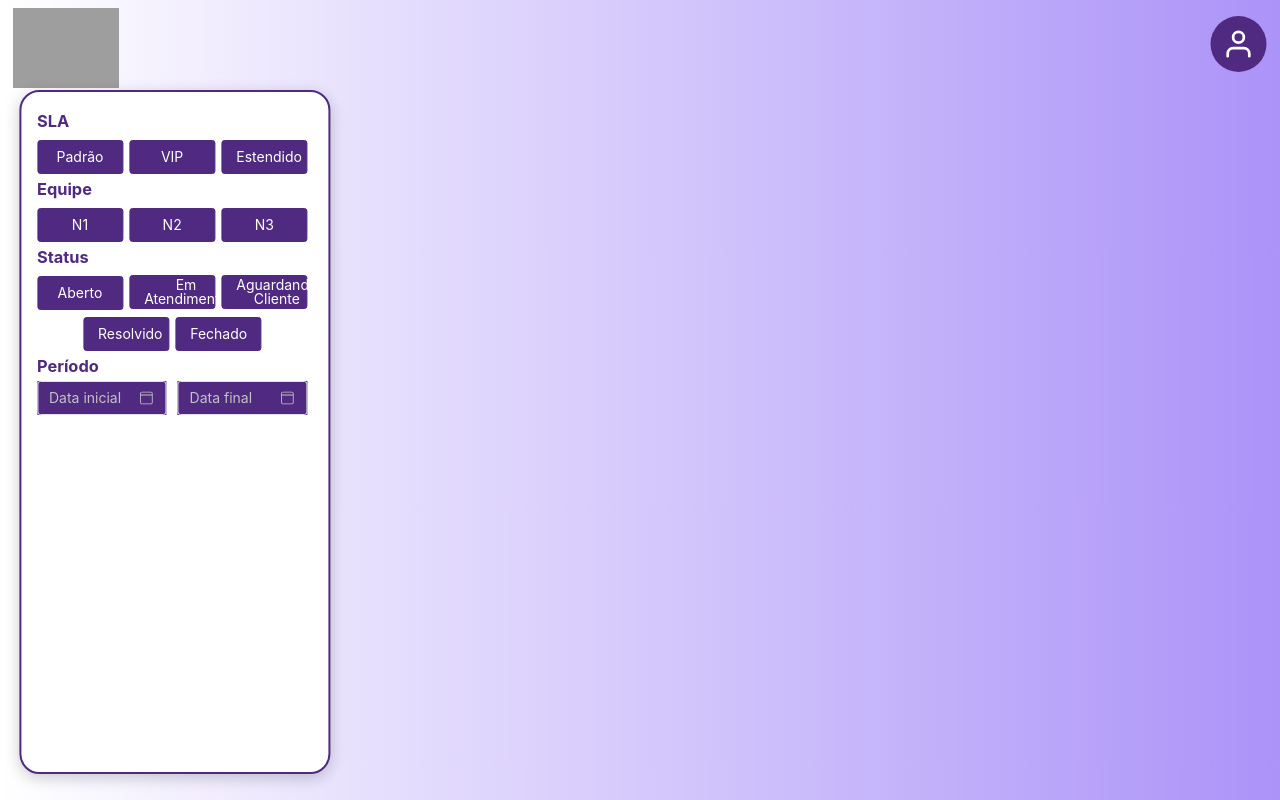
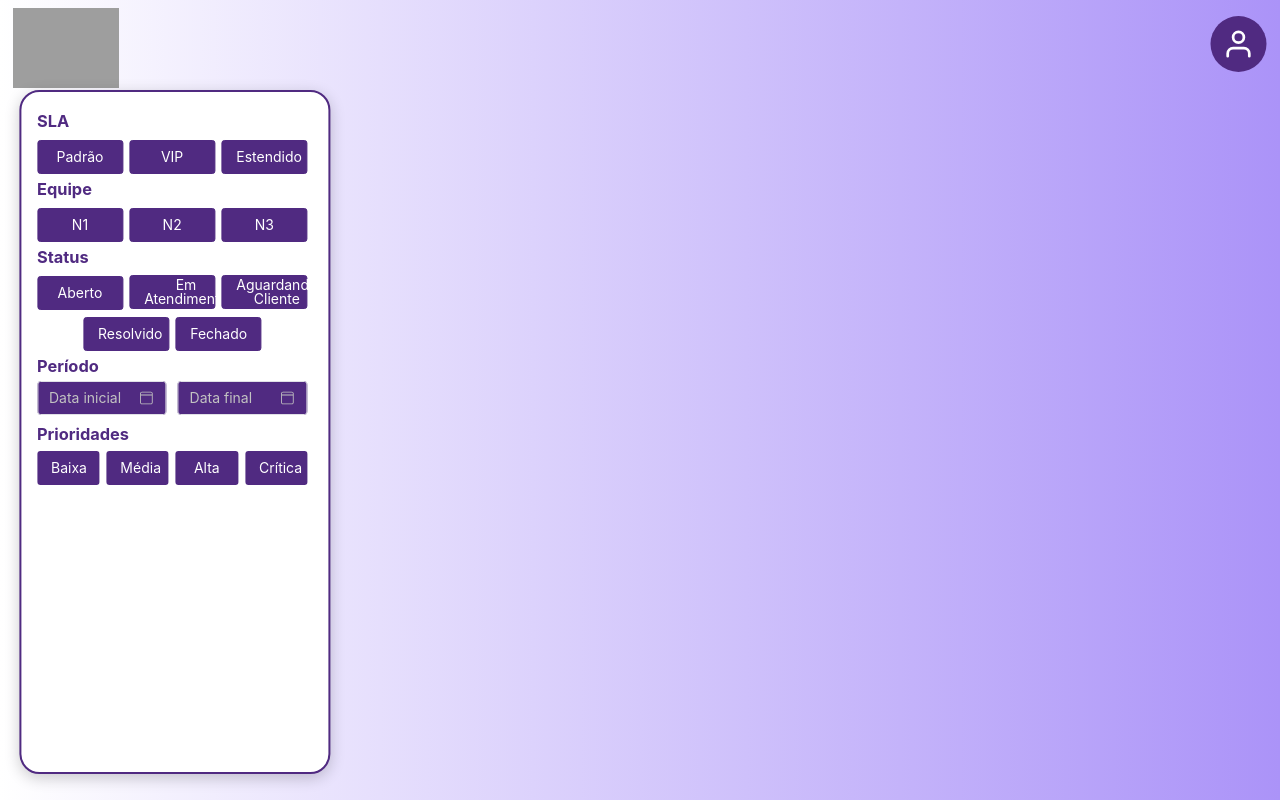
Before and after one commit to new-ge/API_6SEM_FRONT_END, a Vue app in the folder api_6sem_front_end/: page /main in a window 1280 px wide. Built offline with nearby package versions, Linux system fonts and the light colour scheme; grey boxes are pictures that could not be loaded.

Commit message:
LMN-36 feat: 'Button' component for priority filters

```diff
--- a/api_6sem_front_end/src/components/FiltersButtons.vue
+++ b/api_6sem_front_end/src/components/FiltersButtons.vue
@@ -18,7 +18,6 @@
         <div>
             <h3>Equipe</h3>
         </div>
-
         <div class="team-buttons">
             <n-button color="#502A81" class="analist1">
             N1
@@ -64,7 +63,26 @@
             placeholder="Data final"
             class="date-input"
         />
-</div>
+        </div>
+    </div>
+    <div class="priorities-filter">
+        <div>
+            <h3>Prioridades</h3>
+        </div>
+        <div class="priorities-buttons">
+            <n-button color="#502A81" class="priority-button">
+            Baixa
+            </n-button>
+            <n-button color="#502A81" class="priority-button">
+            Média
+            </n-button>
+            <n-button color="#502A81" class="priority-button">
+            Alta
+            </n-button>
+            <n-button color="#502A81" class="priority-button">
+            Crítica
+            </n-button>
+        </div>
     </div>
   </div>
 </template>
@@ -240,6 +258,7 @@ h3 {
     padding-left: var(--n-padding-left);
     padding-right: var(--n-padding-right);
     background-color: #502A81;
+    border-radius: 4px;
 }
 
 .n-input .n-input__input-el, .n-input .n-input__textarea-el {
@@ -253,4 +272,26 @@ h3 {
     background-color: transparent;
 }
 
+.priorities-filter{
+    height: 40%;
+    width: 100%;
+    top: 46%;
+    position: absolute;
+}
+
+.priorities-buttons {
+    display: flex;
+    position: absolute;
+    width: 88%;
+    height: 13%;
+    top: 17%;
+    left: 5%;
+    flex-direction: row;
+    justify-content: space-between;
+}
+
+.priority-button {
+    width: 23%;
+}
+
 </style>
```
